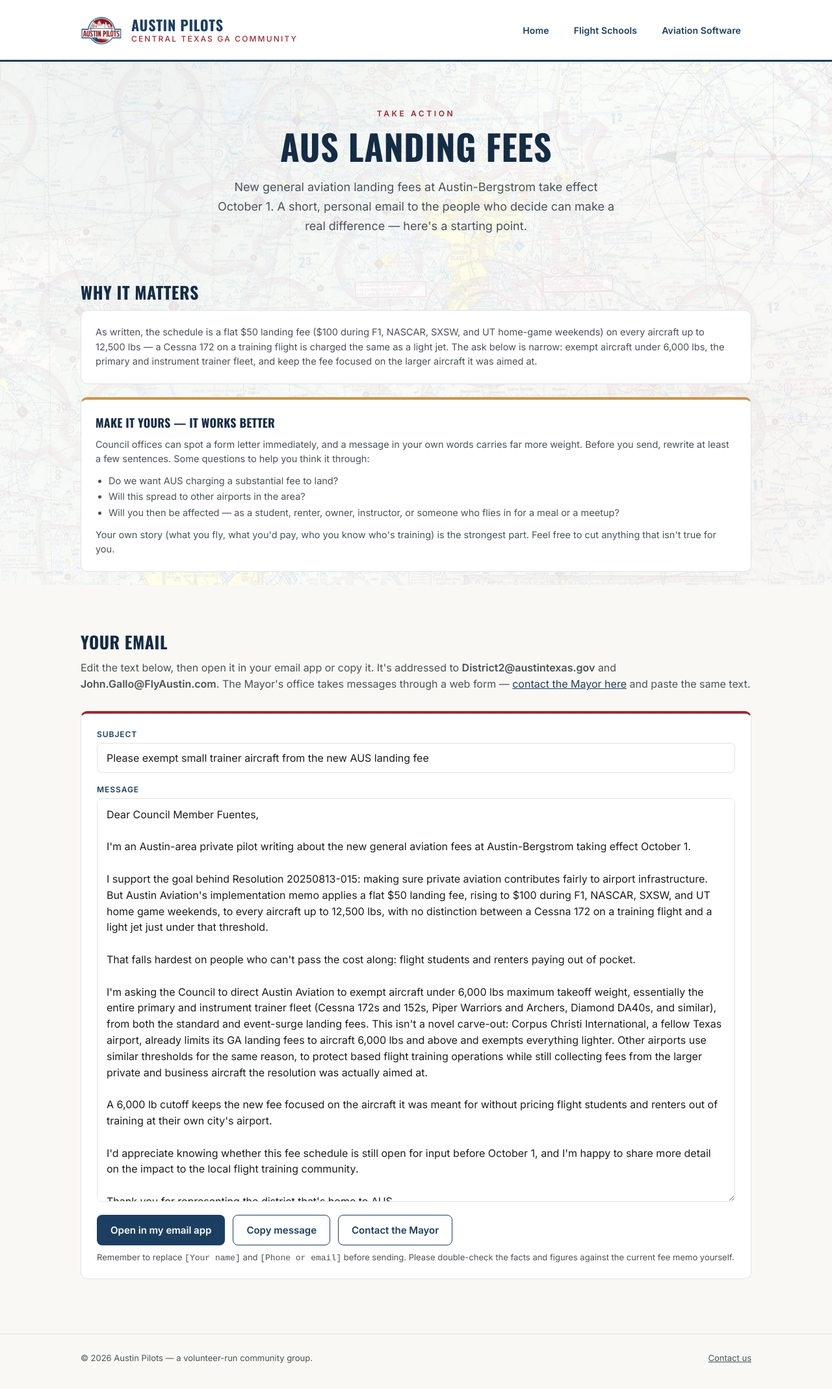
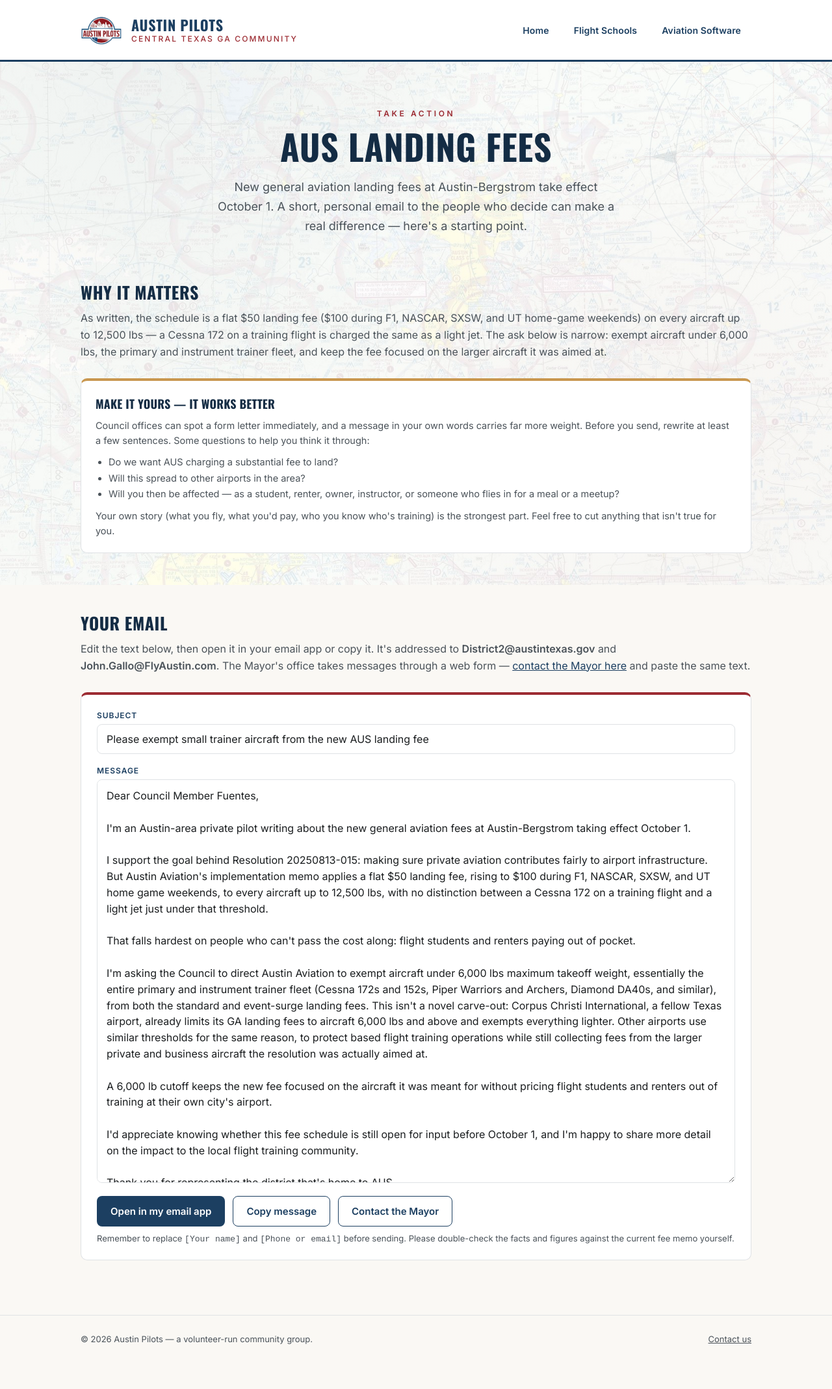
Before and after one commit to aboyden/austinpilots, a Jekyll site: the page built from landing-fees.html, in a window 1280 px wide. Shown: the whole page at 65% size. Built offline with Jekyll 4.4.1, drawn with Linux system fonts in a browser that asks for light colours; after the commit the page ends 2108 px from its top, so only the background shows below that.

Commit message:
Landing fees: drop white box under Why it matters, use plain full-width text

```diff
--- a/landing-fees.html
+++ b/landing-fees.html
@@ -19,15 +19,13 @@
 <section class="block">
   <div class="wrap">
     <h2>Why it matters</h2>
-    <div class="card" style="margin-bottom: 20px;">
-      <p>
+    <p class="section-sub">
       As written, the schedule is a flat $50 landing fee ($100 during F1, NASCAR,
       SXSW, and UT home-game weekends) on every aircraft up to 12,500 lbs — a
       Cessna 172 on a training flight is charged the same as a light jet. The ask
       below is narrow: exempt aircraft under 6,000 lbs, the primary and instrument
       trainer fleet, and keep the fee focused on the larger aircraft it was aimed at.
-      </p>
-    </div>
+    </p>
 
     <div class="card personalize">
       <h3>Make it yours — it works better</h3>
```
